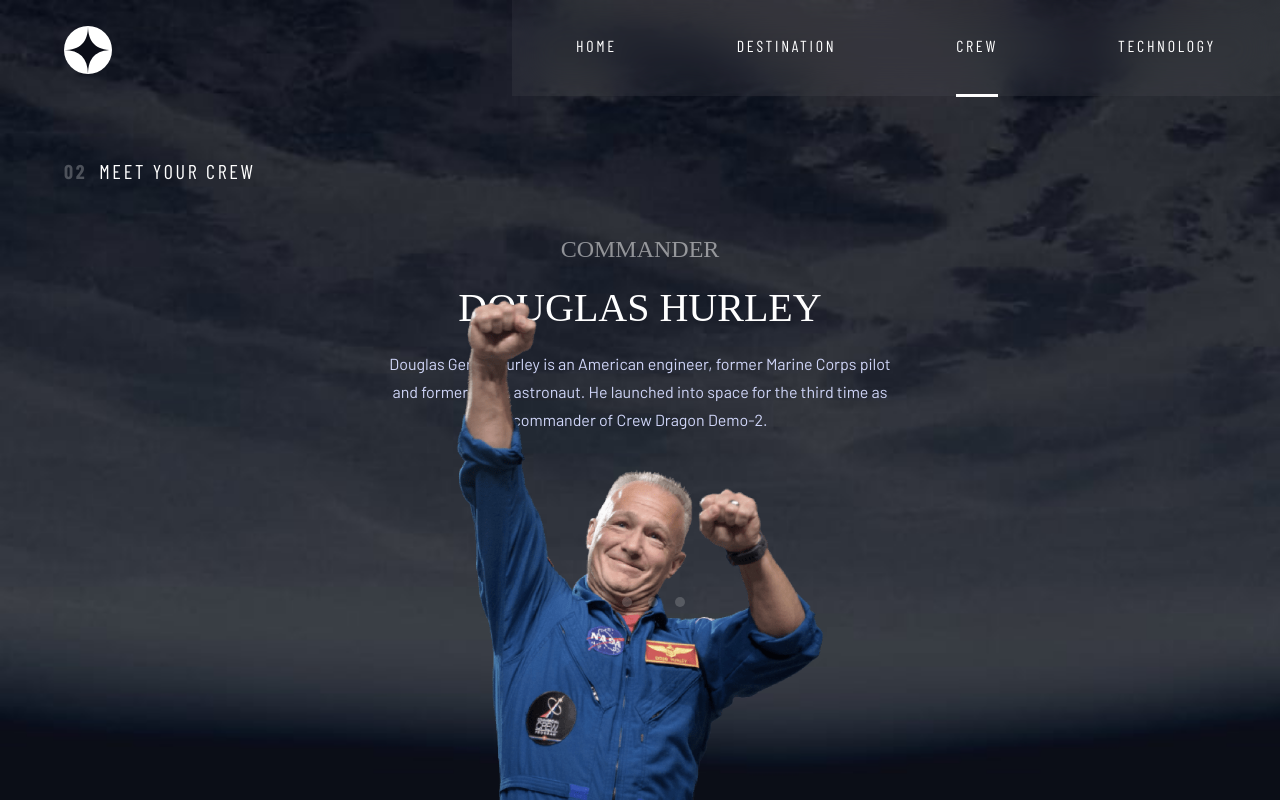
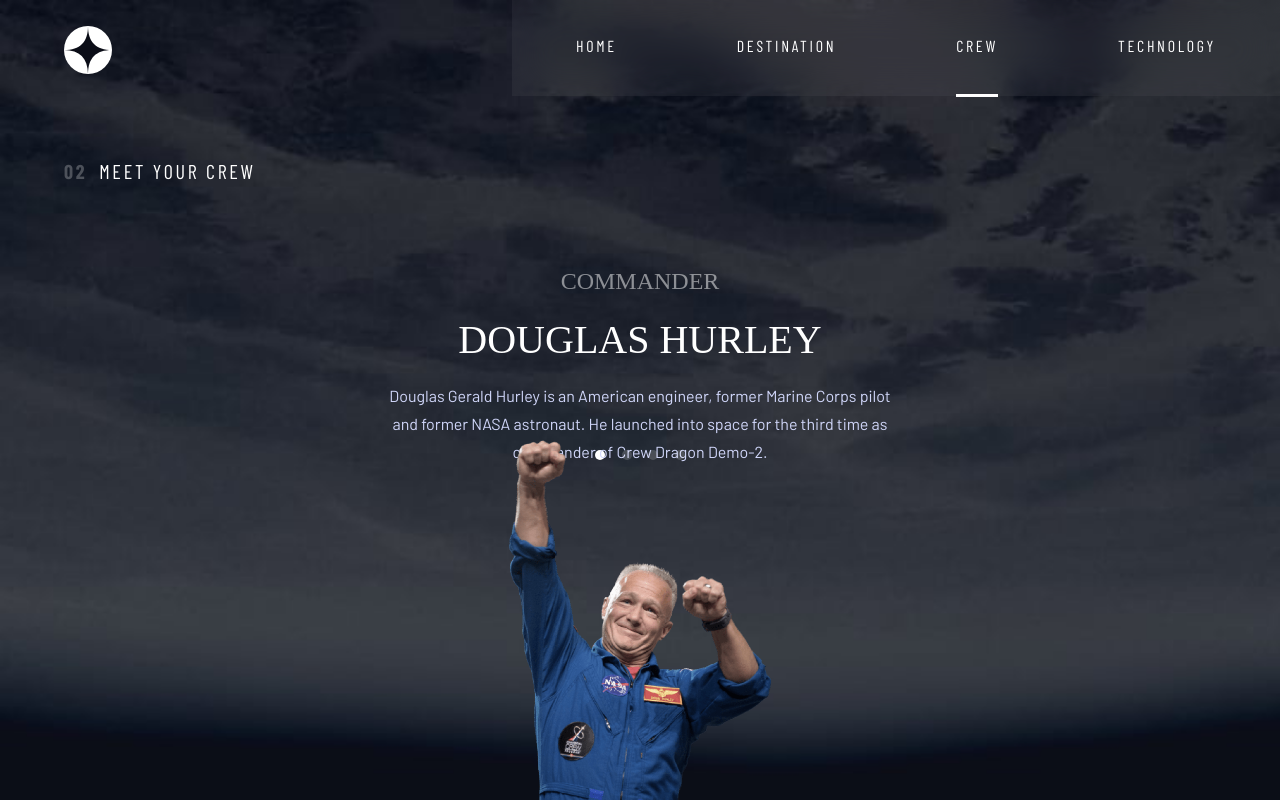
Before and after one commit to zttlmnn/space-tourism-multi-page, a React (Create React App) app: page /crew in a window 1280 px wide. Built offline with nearby package versions, Linux system fonts and the light colour scheme; a web font is replaced by a local one.

Commit message:
crew-animation

```diff
--- a/src/components/Views/CrewView.module.scss
+++ b/src/components/Views/CrewView.module.scss
@@ -15,7 +15,10 @@
   }
 
   &__img {
+    position: relative;
+    overflow: hidden;
     height: clamp(17rem, 70vw, 53rem);
+
     // height: 22rem;
     margin-top: calc(var(--base-unit) * 1.25);
     display: flex;
@@ -27,7 +30,7 @@
       bottom: 0;
       left: 0;
       right: 0;
-      height: clamp(50rem, 50vh, 80rem);
+      height: clamp(30rem, 45vh, 70rem);
       border-bottom: none;
 
       grid-row: -1;
@@ -36,17 +39,19 @@
 
     @media (min-width: $bp-desktop) {
       position: absolute;
-      height: 75vh;
-      left: auto;
+      height: 70vh;
+      left: 30%;
       bottom: 0;
-      right: 17%;
+ //right: 17%;
       border-bottom: none;
 
     }
 
     img {
+      position: absolute;
+
+      height: 100%;
       width: auto;
-      height: 100%;
   }
   }
   &__btns {
@@ -62,7 +67,7 @@
     @media (min-width: $bp-tablet) {
       height: calc(var(--base-unit) * 2);
 
-      grid-row: -2;
+      grid-row: 3;
     }
 
     @media (min-width: $bp-desktop) {
@@ -98,6 +103,10 @@
     height: calc(var(--base-unit) * 10);
 
     text-align: center;
+    @media (min-width: $bp-tablet) {
+      height: calc(var(--base-unit) * 2);
+    }
+
 
     @media (min-width: $bp-desktop) {
       margin: 0;
--- a/src/components/Views/CrewView.tsx
+++ b/src/components/Views/CrewView.tsx
@@ -7,6 +7,27 @@
 import styles from "./CrewView.module.scss";
 import { TabAndSliderContext } from "../context/tabAndSlider-context";
 import Button from "../Utilities/Button";
+import { motion, AnimatePresence } from "framer-motion";
+
+const variants = {
+  enter: {
+
+      x: 1000,
+      opacity: 0
+    },
+
+  center: {
+    zIndex: 1,
+    x: 0,
+    opacity: 1
+  },
+  exit:  {
+      zIndex: 0,
+      x: -1000,
+      opacity: 0
+    }
+};
+
 
 const CrewView: FC<{ crewData: CrewData[] }> = props => {
   const { state: crewState } = useContext(TabAndSliderContext)
@@ -21,8 +42,17 @@
       <Grid>
           <Title index="02" title="Meet your crew" />
           <figure className={styles["crew-view__img"]}>
-            <img
+            <motion.img
+                          key={crewState}
               src={`${process.env.PUBLIC_URL}../../${props.crewData[crewState].images.png}`}
+              variants={variants}
+              initial="enter"
+              animate="center"
+              exit="exit"
+              transition={{
+                x: { type: "spring", stiffness: 300, damping: 30 },
+                opacity: { duration: 0.5 }
+              }}
               //src="../../assets/crew/image-moon.png"
               alt={props.crewData[crewState].name}
               />
```
